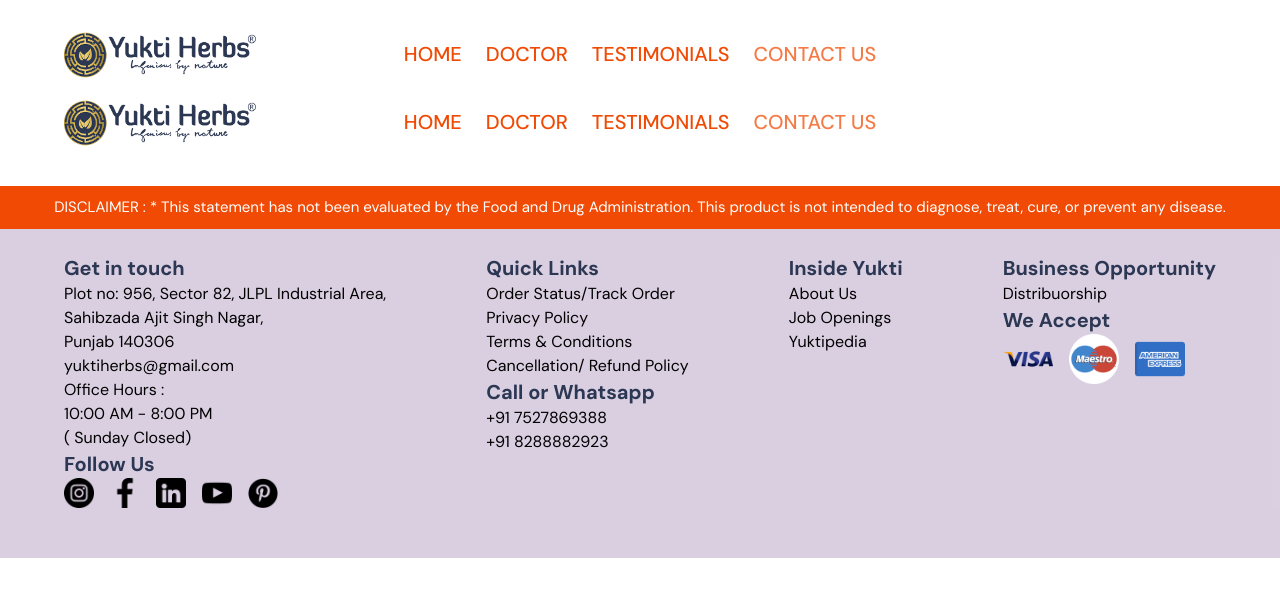
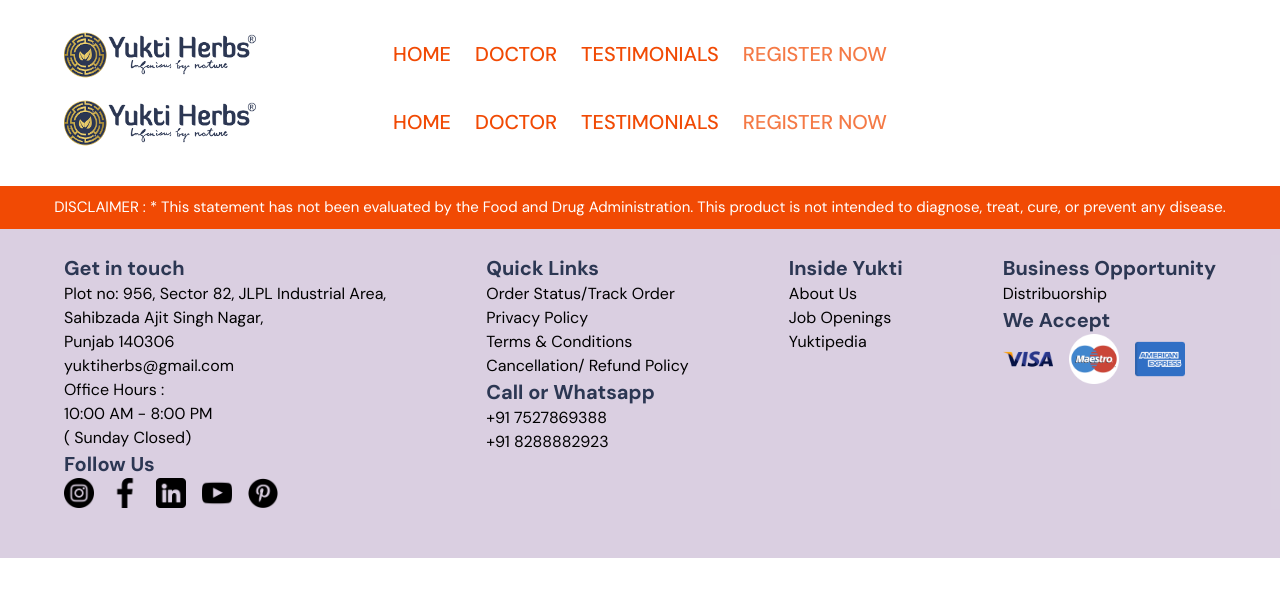
Before and after one commit to rahul2271/webinaribs, a Next.js app: page /header in a window 1280 px wide. Shown: the top 596 px of the page. Built offline with nearby package versions, Linux system fonts and the light colour scheme.

Commit message:
Update page.js

```diff
--- a/app/header/page.js
+++ b/app/header/page.js
@@ -34,7 +34,7 @@ export default function Header(){
             </li>
             <li>
               <Link className="animate-pulse hover:text-mypurple" href="/#forem">
-              CONTACT US
+              REGISTER NOW
               </Link>
             </li>
             <li className="hidden">
```
